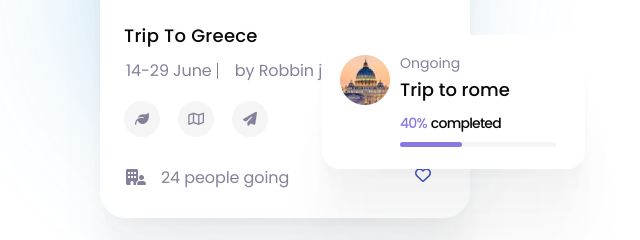
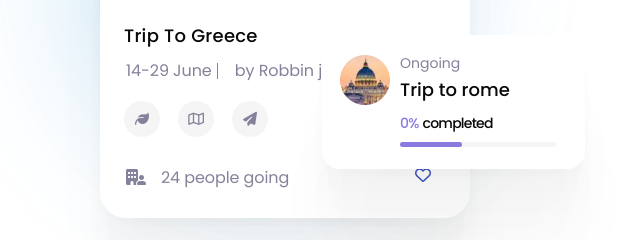
Before and after one commit to eunjin6-6/jadoo, a plain HTML site: page index.html in a window 1280 px wide. Shown: the part 2681-2921 px from the top of the page, 640-1280 px from the left. Drawn offline with nearby package versions, Linux system fonts and the light colour scheme; a web font is replaced by a local one.

Commit message:
percent 기본 수치 변경

```diff
--- a/index.html
+++ b/index.html
@@ -190,7 +190,7 @@
           <div class="desc">
             <h5>Ongoing</h5>
             <h4>Trip to rome</h4>
-            <p><span class="percent">40%</span>completed</p>
+            <p><span class="percent">0%</span>completed</p>
             <div class="progress_bar">
               <div class="bar" data-rate="40"></div>
             </div>
```
